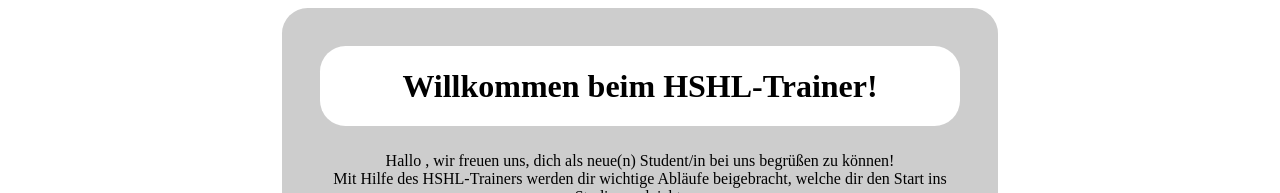
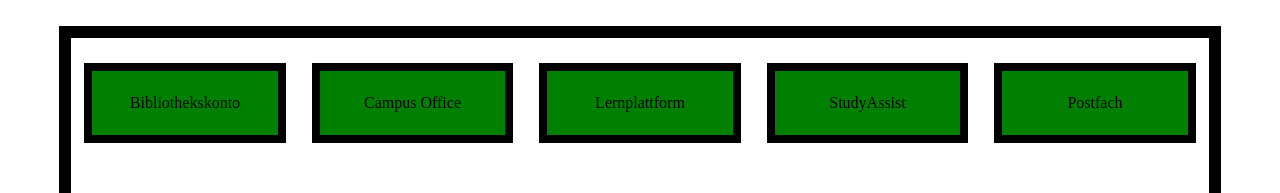
Before and after one commit to ItsNico01/SoftwareProjekt, a Vue app: page /myHSHL in a window 1280 px wide. Before the commit this address led to /. Shown: the top 193 px of the page. Built offline with nearby package versions, Linux system fonts and the light colour scheme.

Commit message:
MyHSHLView

```diff
--- a/router/router.js
+++ b/router/router.js
@@ -3,9 +3,10 @@
 
 const routes = [
     { path: '/', component: () => import('../views/WelcomeView.vue') },
-    {path: '/home', component: () => import('../views/DesktopView.vue') },
+    { path: '/home', component: () => import('../views/DesktopView.vue') },
     { path: '/login', component: () => import('../views/LoginView.vue') },
-    {path: '/:pathMatch(.*)*', redirect: '/' },
+    { path: '/myHSHL', component: () => import('../views/MyHSHLView.vue') },
+    { path: '/:pathMatch(.*)*', redirect: '/' },
 ]
 
 const router = createRouter({
--- a/src/components/ButtonGrid.vue
+++ b/src/components/ButtonGrid.vue
@@ -1,18 +1,22 @@
 <script setup>
 import { useRouter } from 'vue-router'
+import {getCurrentInstance} from "vue";
 const router = useRouter()
 
-  function goToLogin() {
-    router.push('/login');
-  }
+const props = defineProps( {
+  buttonItems: Object,
+})
 
 </script>
 
 <template>
-  <div class="container">
-    <div @click="goToLogin" class="gridItems">myHshl</div>
-    <div class="gridItems" >Badges</div>
-    <div class="gridItems">Einstellungen</div>
+  <!-- Übergebene Items werden hier als gridItems angezeigt.
+       Klickt man auf ein Items, so wird man auf den jeweiligen übergebenen Link weitergeleitet.-->
+  <div class="container" >
+    <div v-for="(item, index) in buttonItems"
+         :key="item"
+         :class="props.buttonItems[index].style"
+         @click="router.push(props.buttonItems[index].route)">{{props.buttonItems[index].name}}</div>
   </div>
 </template>
 
@@ -22,13 +26,29 @@
   flex-wrap: wrap;
   justify-content: center;
 }
-.gridItems {
+.home {
   background-color: aqua;
   height: 5vw;
   width: 5vw;
   border: 1vh solid black;
   margin-top: 2vw;
   margin-inline: 1vw;
+  text-align: center;
+  vertical-align: middle;
+  line-height: 5vw;
+}
+
+.myHSHL {
+  background-color: green;
+  height: 5vw;
+  width: 5vw;
+  border: 1vh solid black;
+  margin-top: 2vw;
+  margin-inline: 1vw;
+  flex-grow: 2;
+  text-align: center;
+  vertical-align: middle;
+  line-height: 5vw;
 }
 
 </style>
--- a/src/components/LoginForm.vue
+++ b/src/components/LoginForm.vue
@@ -1,10 +1,13 @@
 <script setup>
 
 import {user} from "../user/userStore.js";
+import router from "../../router/router.js";
+
+
 </script>
 
 <template>
-  <form @submit.prevent="" class="loginForm">
+  <form @submit.prevent="router.push('/myHSHL')" class="loginForm">
     <div class="name">
       <label for="username">Username: </label>
       <input v-model="user.getFirstName" id="username" type="text"  disabled/>
--- a/views/DesktopView.vue
+++ b/views/DesktopView.vue
@@ -13,6 +13,11 @@
 //User aus dem LocalStorage holen
 loadUser();
 
+const buttonGridItems = [
+    {name: "myHSHL", route: "/myHSHL", style:"home"},
+    {name: "Badges", route: "", style:"home"},
+    {name: "Einstellungen", route: "", style:"home"},
+]
 
 
 </script>
@@ -22,7 +27,7 @@
     <h1>{{user.getFirstName}}</h1>
 
     <LevelBar/>
-    <ButtonGrid/>
+    <ButtonGrid :button-items="buttonGridItems" />
     <SingleButton :path="route.path" :css="style"/>
 
 
--- a/views/LoginView.vue
+++ b/views/LoginView.vue
@@ -5,10 +5,13 @@
 import SingleButton from "@/components/SingleButton.vue";
 import {useRoute, useRouter} from "vue-router";
 import {computed} from "vue";
+import {loadUser} from "@/user/userStore.js";
 
 const route = useRoute();
 const style = "backButton";
 
+//Userdaten aus dem localStorage laden (für LoginForm).
+loadUser();
 
 </script>
 
--- a/views/MyHSHLView.vue
+++ b/views/MyHSHLView.vue
@@ -1,9 +1,17 @@
 <script setup>
+import ButtonGrid from "@/components/ButtonGrid.vue";
 
+const buttonGridItems = [
+  {name:"Bibliothekskonto", route: "", style:"myHSHL"},
+  {name:"Campus Office", route: "", style:"myHSHL"},
+  {name:"Lernplattform", route:"", style:"myHSHL"},
+  {name:"StudyAssist", route:"",style:"myHSHL"},
+  {name:"Postfach", route:"", style:"myHSHL"},
+]
 </script>
 
 <template>
-
+<ButtonGrid :button-items="buttonGridItems"/>
 </template>
 
 <style scoped>
```
